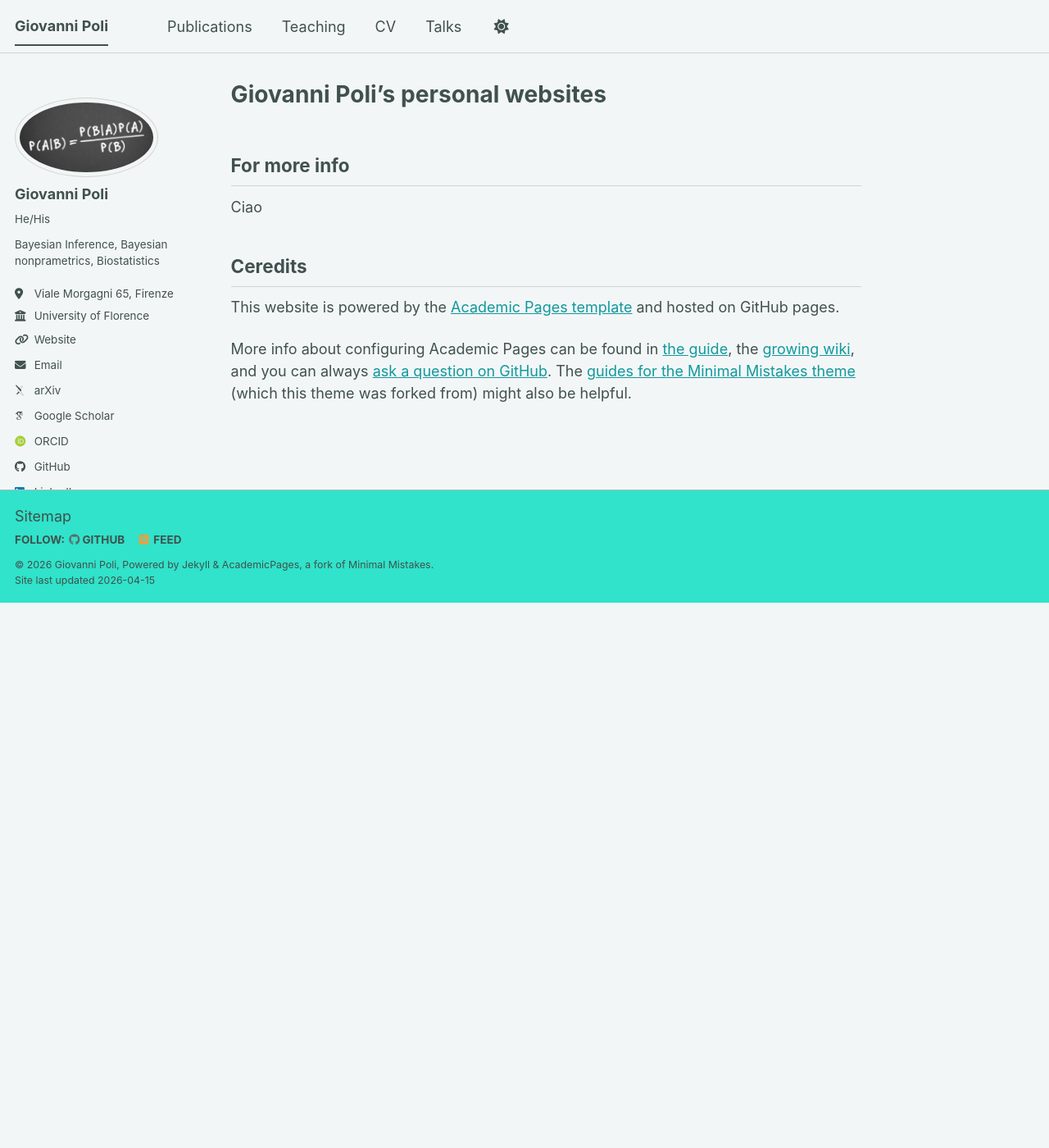
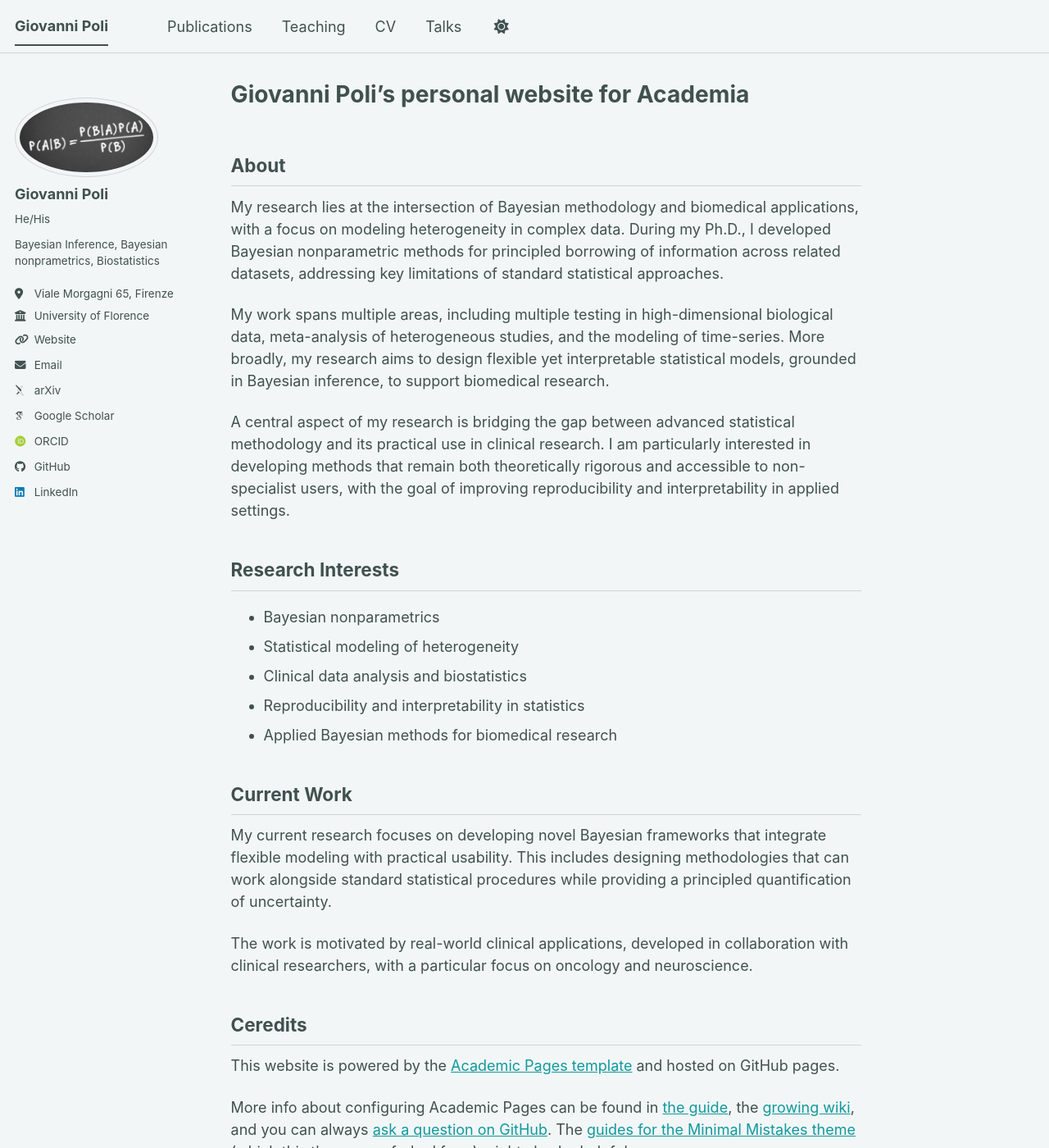
Before and after one commit to GiovanniPoli/GiovanniPoli.github.io, a Jekyll site: the page built from _pages/about.md, in a window 1280 px wide and 1400 px high. Shown: the whole window at 82% size. Built offline with Jekyll 4.4.1, drawn with Linux system fonts in a browser that asks for light colours; some web fonts are replaced; a script bundle is joined from its source files by our own code; library files that are not in the unit come from our copies.

Commit message:
Revise about page with new title and content
Updated the title and added sections about research interests and current work, enhancing the content of the about page.

```diff
--- a/_pages/about.md
+++ b/_pages/about.md
@@ -1,6 +1,6 @@
 ---
 permalink: /
-title: "Giovanni Poli's personal websites"
+title: "Giovanni Poli's personal website for Academia"
 author_profile: true
 redirect_from:
   - /about/
@@ -8,11 +8,29 @@ redirect_from:
 ---
 
 
-
-For more info
+About
 ------
 
-Ciao
+My research lies at the intersection of Bayesian methodology and biomedical applications, with a focus on modeling heterogeneity in complex data. During my Ph.D., I developed Bayesian nonparametric methods for principled borrowing of information across related datasets, addressing key limitations of standard statistical approaches.
+
+My work spans multiple areas, including multiple testing in high-dimensional biological data, meta-analysis of heterogeneous studies, and the modeling of time-series. More broadly, my research aims to design flexible yet interpretable statistical models, grounded in Bayesian inference, to support biomedical research.
+
+A central aspect of my research is bridging the gap between advanced statistical methodology and its practical use in clinical research. I am particularly interested in developing methods that remain both theoretically rigorous and accessible to non-specialist users, with the goal of improving reproducibility and interpretability in applied settings.
+
+Research Interests
+------
+- Bayesian nonparametrics
+- Statistical modeling of heterogeneity
+- Clinical data analysis and biostatistics
+- Reproducibility and interpretability in statistics
+- Applied Bayesian methods for biomedical research
+
+Current Work
+------
+
+My current research focuses on developing novel Bayesian frameworks that integrate flexible modeling with practical usability. This includes designing methodologies that can work alongside standard statistical procedures while providing a principled quantification of uncertainty.
+
+The work is motivated by real-world clinical applications, developed in collaboration with clinical researchers, with a particular focus on oncology and neuroscience.
 
 Ceredits
 ------
```
